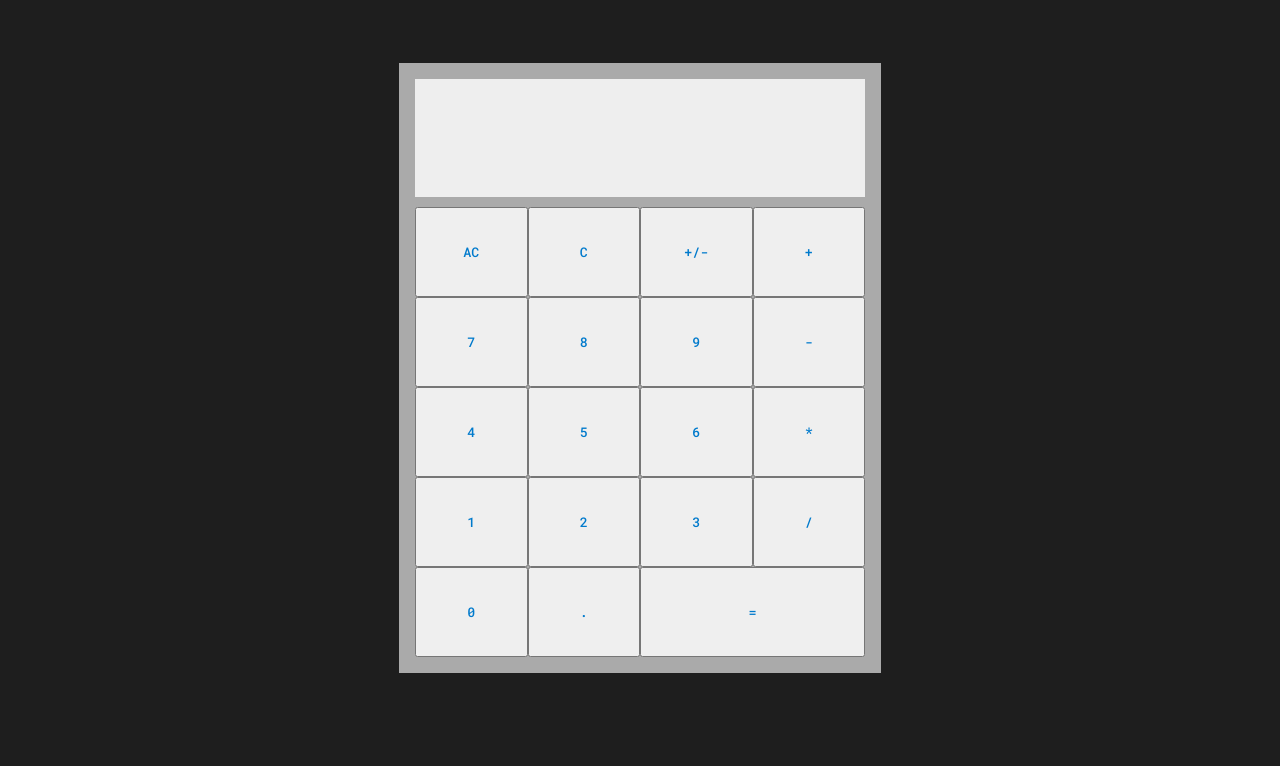
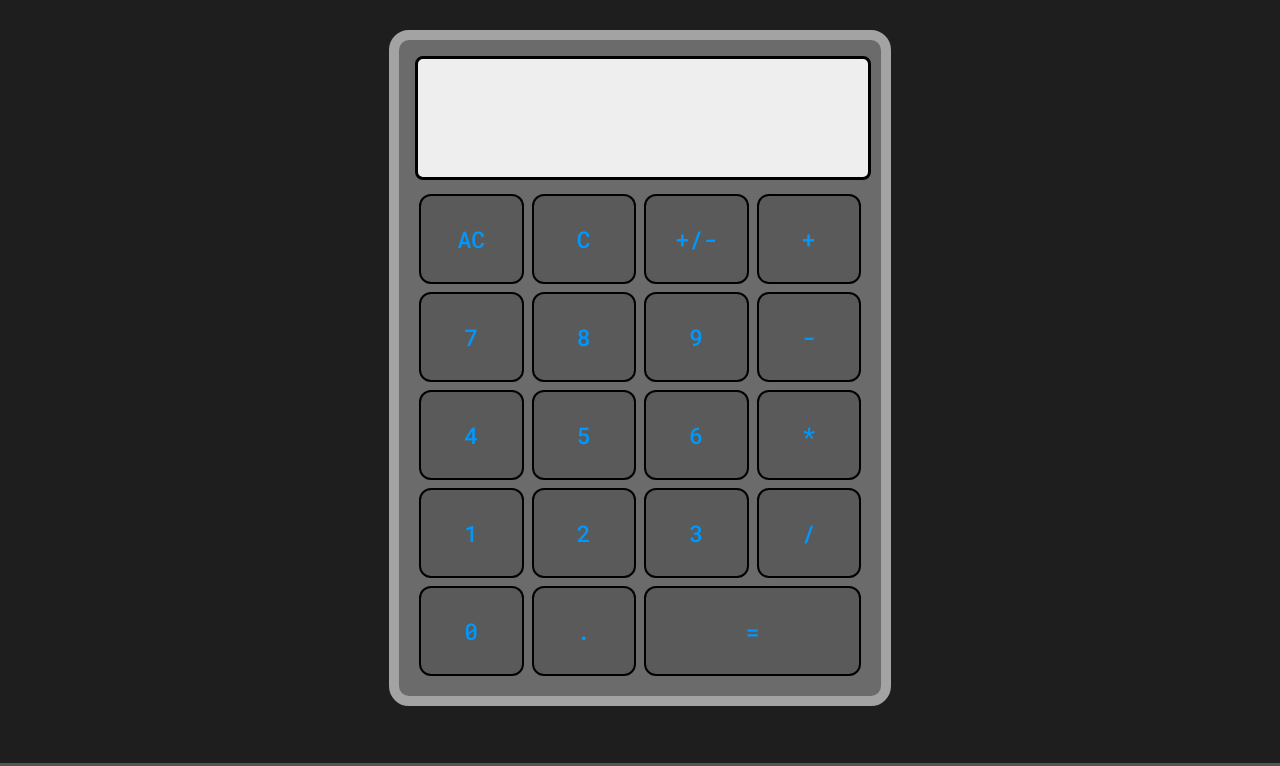
Before and after one commit to dtonda8/calculator, a plain HTML site: page index.html in a window 1280 px wide. Shown: the top 766 px of the page. Drawn offline with Linux system fonts and the light colour scheme.

Commit message:
Added simple UI to calculator

```diff
--- a/style.css
+++ b/style.css
@@ -1,6 +1,7 @@
 * {
     font-family: 'Roboto Mono', monospace;
-    color: #007acc;
+    color: #0098fd;
+    font-size: 28px;
 }
 body {
     background-color: #1e1e1e;
@@ -13,7 +14,9 @@ body {
 #calculator {
     width: 450px;
     padding: 16px;
-    background: #aaa;
+    background: rgb(107, 107, 107);
+    border: 10px solid #a3a3a3;
+    border-radius: 20px;
 }
 
 #inner-calculator {
@@ -26,10 +29,14 @@ div#display {
     min-height: 118px;
     display: flex;
     flex-direction: column;
+    border: 3px solid black;
+    border-radius: 8px;
 }
 
 div#curr,
 div#prev {
+    color: #1e1e1e;
+    font-size: 8px;
     padding: 8px;
     display: flex;
     align-items: center;
@@ -79,6 +86,18 @@ div#b {
     width: 50%;
 }
 
+button {
+    border: 2px solid black;
+    border-radius: 12px;
+    font-size: 23px;
+    margin: 4px;
+    background-color: #5a5a5a;
+}
+
+button:hover {
+    background-color: transparent;
+}
+
 
 #footer img {
     width: 20px;
@@ -98,3 +117,5 @@ div#b {
     align-items: center;
     gap: 10px;
 }
+
+/* #393939 */
```
